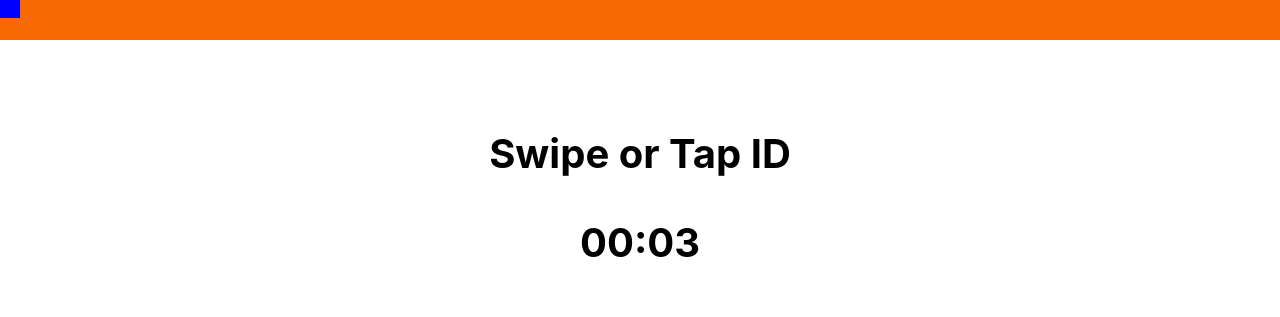
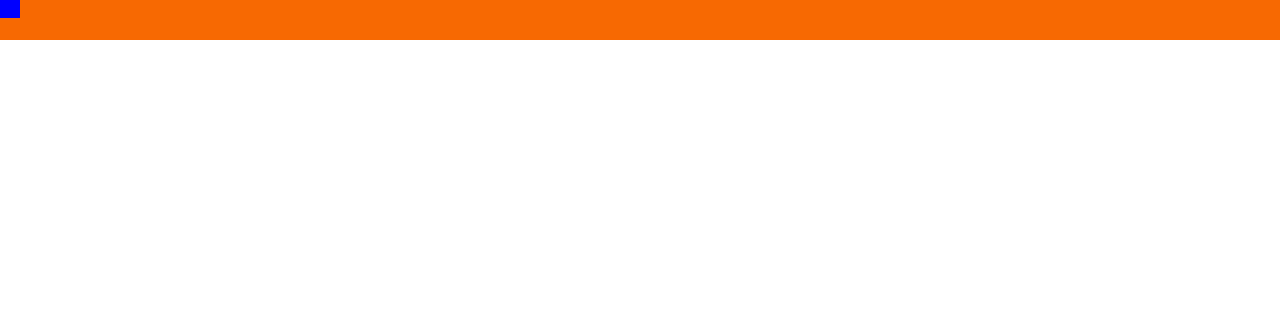
Before and after one commit to rit-construct-makerspace/room-entrance, a React (Create React App) app in the folder frontend/: page / in a window 1280 px wide. Shown: the top 317 px of the page. Built offline with nearby package versions, Linux system fonts and the light colour scheme.

Commit message:
fixing css issues

```diff
--- a/frontend/src/App.css
+++ b/frontend/src/App.css
@@ -32,15 +32,15 @@ input {
 }
 
 div.server-response{
-  color:black;
+  color:white;
 }
 
 div.machine-use{
-  color:black;
+  color:white;
 }
 
 div.user-time {
-  color:black;
+  color:white;
 }
 
 div.machine-time {
--- a/frontend/src/App.js
+++ b/frontend/src/App.js
@@ -162,7 +162,7 @@ const App = () => {
     setUser(validUid);
     document.body.style.background = "limegreen";
     document.body.style.animation = "flash 0s";
-    //document.getElementById("UIDinput").style.background = "Crimson";
+    document.getElementById("UIDinput").style.background = "#F76902";
     //document.getElementById("UIDinput").style.color = "Crimson";
     document.getElementById("UIDinput").style.animation = "flash 0s";
   }
```
